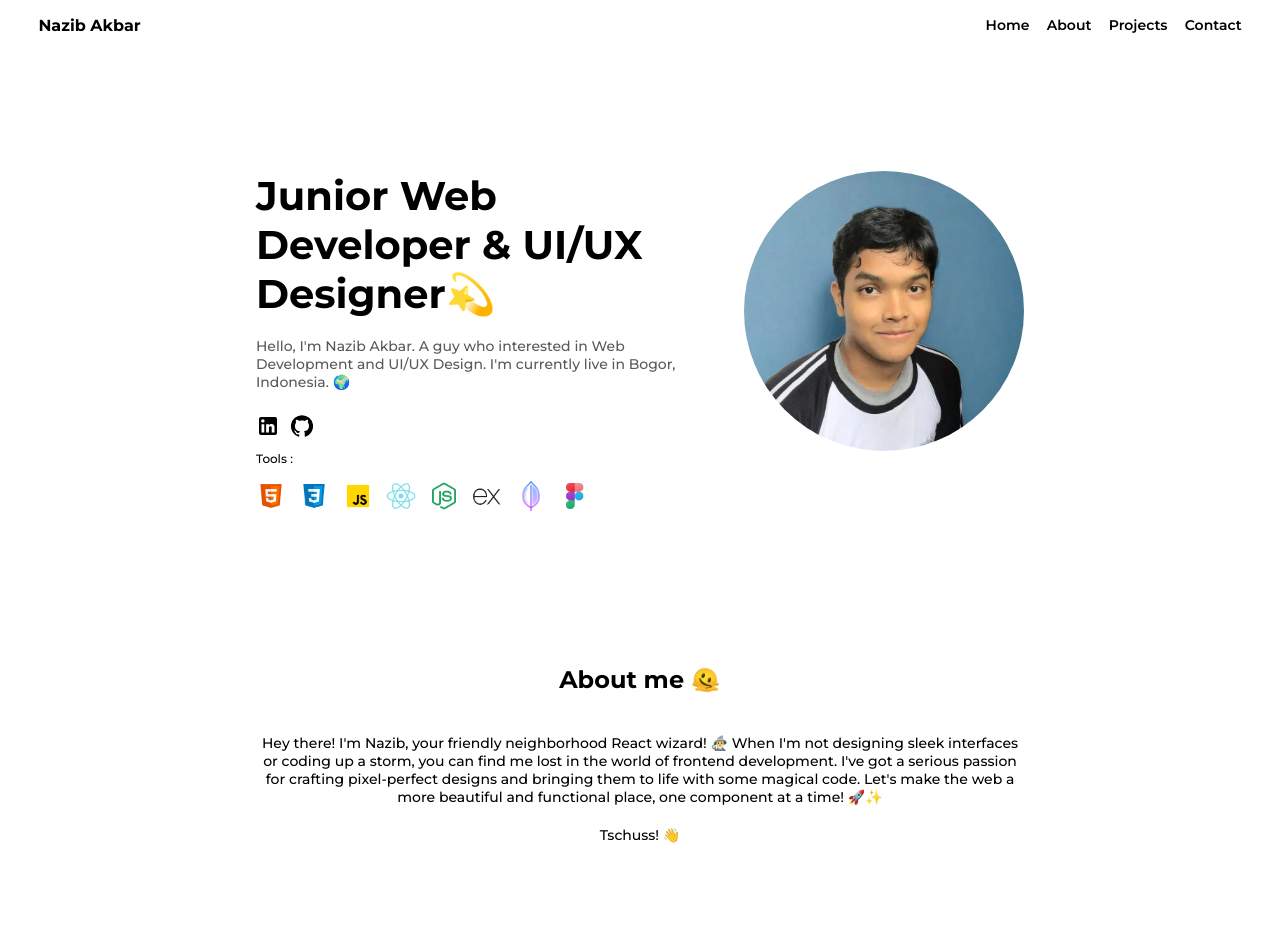
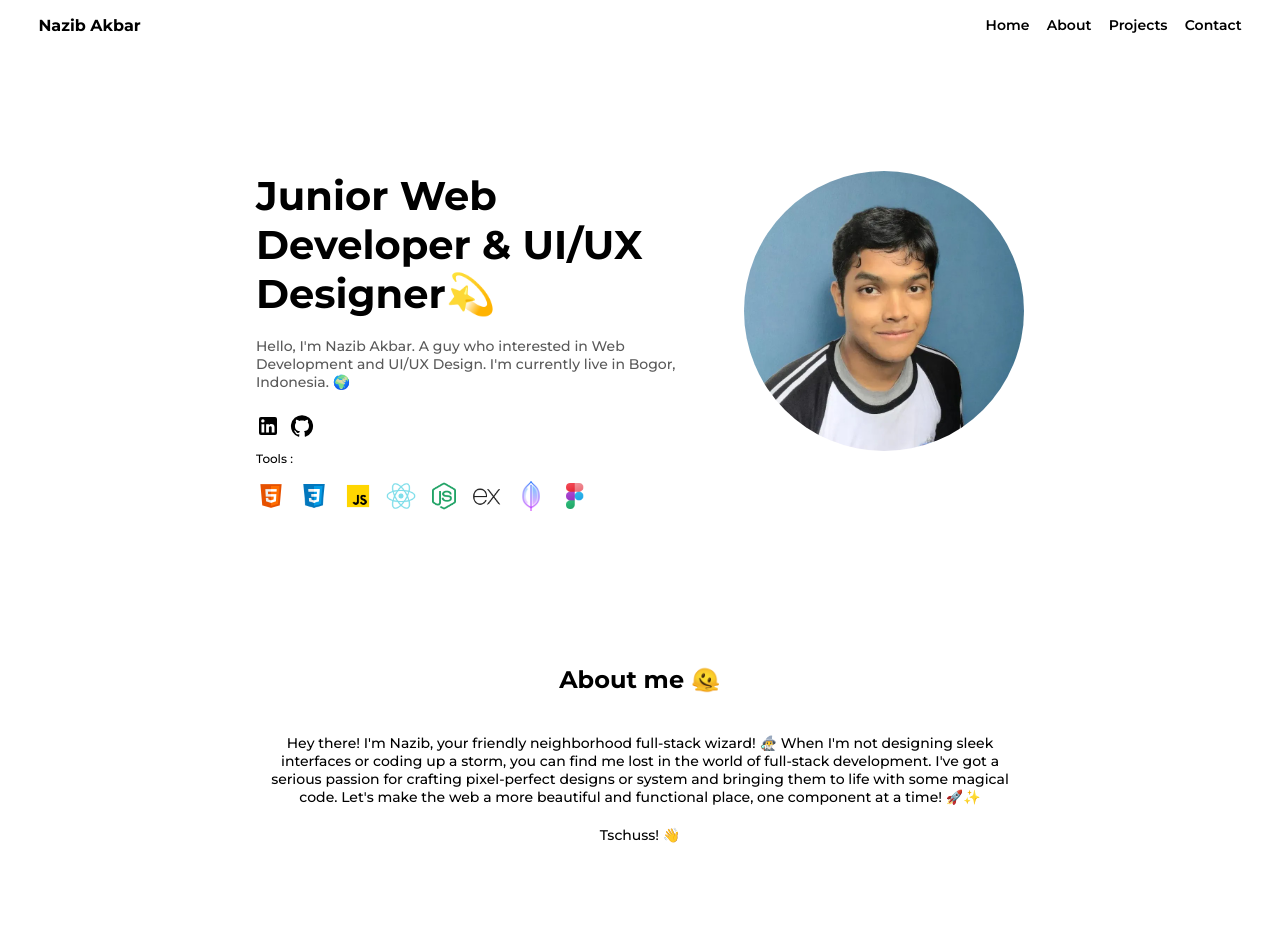
Before and after one commit to faruniki/my-portfolio, a React (Create React App) app: page / in a window 1280 px wide. Shown: the top 952 px of the page. Built offline with nearby package versions, Linux system fonts and the light colour scheme.

Commit message:
update : add project, and change minor

```diff
--- a/src/pages/Home/index.jsx
+++ b/src/pages/Home/index.jsx
@@ -10,6 +10,7 @@ import Projects1 from "../../documents/projects/project-1.jpg";
 import Pesantren from "../../documents/projects/pesantren.jpg";
 import Sivina from "../../documents/projects/sivina.jpg";
 import Bapangnas from "../../documents/projects/bapangnas.jpg";
+import Triage from "../../documents/projects/triage.png";
 
 export default function Home() {
   const [menuOpen, setMenuOpen] = useState(false);
@@ -96,12 +97,12 @@ export default function Home() {
       <div ref={aboutRef} className="about-container">
         <p className="about-title">About me 🫠</p>
         <p className="about-description">
-          Hey there! I'm Nazib, your friendly neighborhood React wizard! 🧙‍♂️ When
-          I'm not designing sleek interfaces or coding up a storm, you can find
-          me lost in the world of frontend development. I've got a serious
-          passion for crafting pixel-perfect designs and bringing them to life
-          with some magical code. Let's make the web a more beautiful and
-          functional place, one component at a time! 🚀✨
+          Hey there! I'm Nazib, your friendly neighborhood full-stack wizard! 🧙‍♂️
+          When I'm not designing sleek interfaces or coding up a storm, you can
+          find me lost in the world of full-stack development. I've got a
+          serious passion for crafting pixel-perfect designs or system and
+          bringing them to life with some magical code. Let's make the web a
+          more beautiful and functional place, one component at a time! 🚀✨
         </p>
         <p className="about-description">Tschuss! 👋</p>
       </div>
@@ -164,6 +165,25 @@ export default function Home() {
               <p className="project-button-invalid">Visit</p>
             </div>
           </div>
+          <div className="project-card">
+            <img src={Triage} alt="Project 4" className="project-image" />
+            <div className="project-overlay">
+              <p className="projects-title-2">Gane Care Triage (ITB)</p>
+              <p className="projects-desc">
+                Gane Care Triage is a counseling guidance service provided by
+                the Bandung Institute of Technology. It offers top-quality
+                counseling services to support individuals in managing their
+                mental health and well-being.
+              </p>
+              <a
+                href="https://ganecaretriage.com/"
+                target="_blank"
+                rel="noopener noreferrer"
+              >
+                <p className="project-button">Visit</p>
+              </a>
+            </div>
+          </div>
         </div>
       </div>
 
@@ -202,7 +222,7 @@ export default function Home() {
         </center>
         <center>
           <p className="contact-info">najibfahrunaakbar@gmail.com</p>
-          <p className="contact-info">0895-3799-67344</p>
+          <p className="contact-info">+62 82 125895 244</p>
         </center>
         <center className="socmed">
           <a href="https://www.linkedin.com/in/rabkabizan/" target="_blank">
```
Also changed, not shown: src/documents/projects/triage.png (added).
